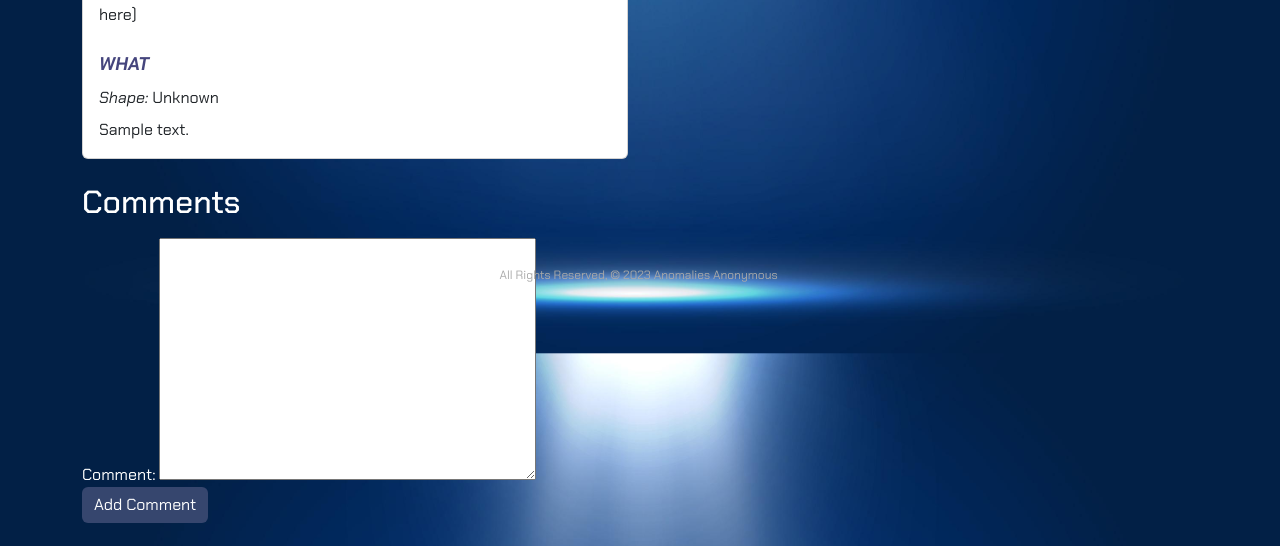
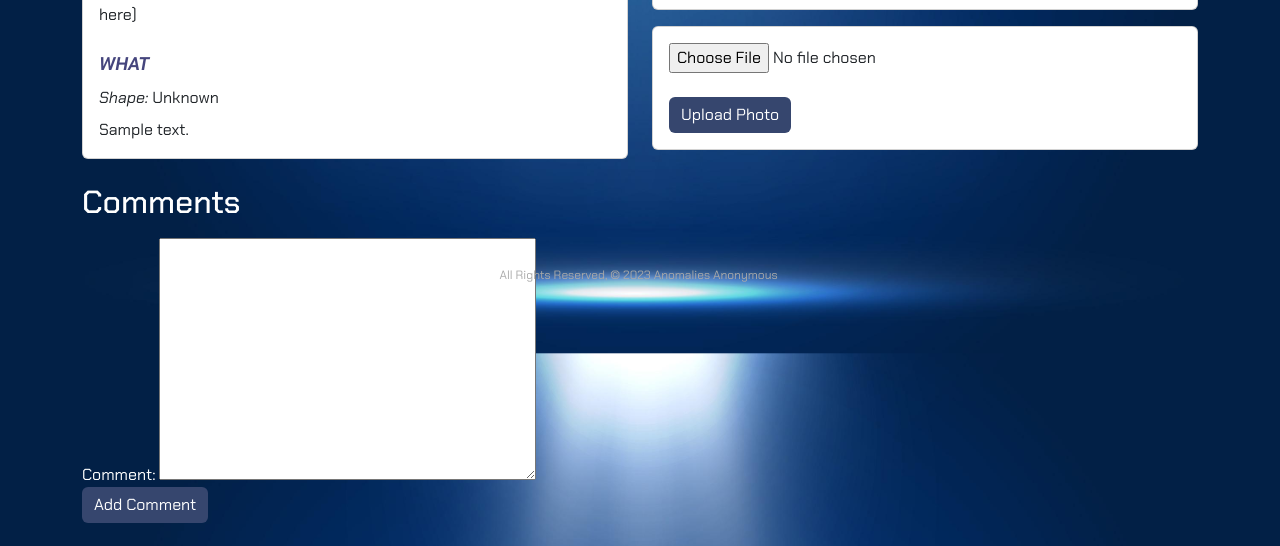
Before and after one commit to spbovarnick/anomalies-anonymous, a Django app: page /sightings/1/ in a window 1280 px wide. Shown: the part 500-1046 px from the top of the page. Run offline with Django 4.2, Linux system fonts and the light colour scheme; tables that the repository leaves empty hold one stand-in row (values such as "Sample post").

Commit message:
s3 linked, bucket created, photo upload functional

```diff
--- a/anomaliesanonymous/anomaliesanonymous/settings.py
+++ b/anomaliesanonymous/anomaliesanonymous/settings.py
@@ -12,6 +12,11 @@ https://docs.djangoproject.com/en/4.1/ref/settings/
 
 from pathlib import Path
 from decouple import config
+
+import environ
+
+environ.Env()
+environ.Env.read_env()
 
 # Build paths inside the project like this: BASE_DIR / 'subdir'.
 BASE_DIR = Path(__file__).resolve().parent.parent
--- a/anomaliesanonymous/main_app/admin.py
+++ b/anomaliesanonymous/main_app/admin.py
@@ -1,6 +1,7 @@
 from django.contrib import admin
-from .models import Sighting, Comment
+from .models import Sighting, Comment, Photo
 
 # Register your models here.
 admin.site.register(Sighting)
 admin.site.register(Comment)
+admin.site.register(Photo)
--- a/anomaliesanonymous/main_app/models.py
+++ b/anomaliesanonymous/main_app/models.py
@@ -112,3 +112,11 @@ class Comment(models.Model):
 
     class Meta:
         ordering = ['-date_posted']
+
+
+class Photo(models.Model):
+    url = models.CharField(max_length=200)
+    sighting = models.ForeignKey(Sighting, on_delete=models.CASCADE)
+
+    def __str__(self):
+        return f"Photo for sighting_id: {self.sighting_id} @{self.url}"
--- a/anomaliesanonymous/main_app/templates/sightings/detail.html
+++ b/anomaliesanonymous/main_app/templates/sightings/detail.html
@@ -23,9 +23,23 @@
         </div>
       </div>
       <div class="col-lg-6 col-md-6 col-sm-12 mb-4">
+        <div class="card mb-3">
+          <div class="card-body">
+            {% for photo in sighting.photo_set.all %}
+              <img class="img-fluid" src="{{photo.url}}">
+            {% empty %}
+              <p class="card-text">No Photos Uploaded</p>
+            {% endfor %}
+          </div>
+        </div>
         <div class="card">
           <div class="card-body">
-            <p class="card-text">Placeholder for image</p>
+            <form action="{% url 'add_photo' sighting.id %}" enctype="multipart/form-data" method="POST" class="">
+              {% csrf_token %}
+              <input type="file" name="photo-file">
+              <br><br>
+              <button type="submit" class="btn">Upload Photo</button>
+          </form>
           </div>
         </div>
       </div>
--- a/anomaliesanonymous/main_app/urls.py
+++ b/anomaliesanonymous/main_app/urls.py
@@ -10,6 +10,7 @@ urlpatterns = [
     path('sightings/<int:sighting_id>/delete_comment/<int:comment_id>/', views.delete_comment, name='delete_comment'),
     path('fetch_sightings/', views.fetch_sightings, name='fetch_sightings'),
     path('sightings/create/', views.sightings_create, name='sightings_create'),
-    path('sightings/<int:sighting_id>/update', views.sightings_update, name='sightings_update'),
-    path('sightings/<int:pk>/delete', views.SightingDelete.as_view(), name='sightings_delete'),
+    path('sightings/<int:sighting_id>/update/', views.sightings_update, name='sightings_update'),
+    path('sightings/<int:pk>/delete/', views.SightingDelete.as_view(), name='sightings_delete'),
+    path('sightings/<int:sighting_id>/add_photo/', views.add_photo, name='add_photo'),
 ]
--- a/anomaliesanonymous/main_app/views.py
+++ b/anomaliesanonymous/main_app/views.py
@@ -1,5 +1,8 @@
 
 # Python modules
+import os
+import uuid
+import boto3
 
 # Django modules
 from django.core.paginator import Paginator
@@ -10,7 +13,7 @@ from django.views.generic.edit import CreateView, UpdateView, DeleteView
 from django.contrib import messages
 
 # App modules
-from .models import Sighting, Comment
+from .models import Sighting, Comment, Photo
 from .forms import SightingForm, CommentForm, DeleteCommentForm
 
 
@@ -111,3 +114,25 @@ class SightingUpdate(UpdateView):
 class SightingDelete(DeleteView):
     model = Sighting
     success_url = '/sightings'
+
+
+def add_photo(request, sighting_id):
+    # photo-file maps to the "name" attr on the <input type="file">
+    photo_file = request.FILES.get('photo-file', None)
+    if photo_file:
+        s3 = boto3.client('s3')
+        # We need a unique "key" (filename) for S3
+        # It needs to keep the same file extension as the file that was uploaded (.png, .jpg, .svg, etc)
+        key = uuid.uuid4().hex[:6] + photo_file.name[photo_file.name.rfind('.'):]
+        # Just in case something goes wrong
+        try:
+            bucket = os.environ['S3_BUCKET']
+            s3.upload_fileobj(photo_file, bucket, key)
+            # Build the full URL string
+            url = f"{os.environ['S3_BASE_URL']}{bucket}/{key}"
+            # We can assign to sighting_id or sighting (if you have a sighting object)
+            Photo.objects.create(url=url, sighting_id=sighting_id)
+        except Exception as e:
+            print('An error occurred uploading file to S3')
+            print(e)
+    return redirect('detail', sighting_id=sighting_id)
```
Also changed, not shown: anomaliesanonymous/main_app/migrations/0004_photo.py (added).
